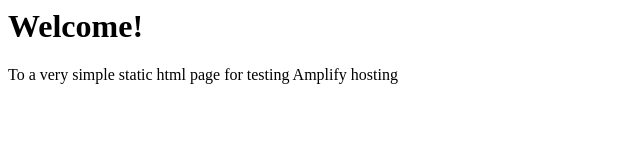
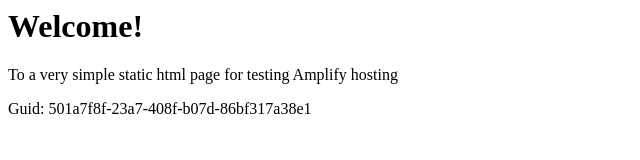
Before and after one commit to aws-aemilia-cmh/Github-PR-Commit-Integration-Test-DoNotTouch-Gith-P5X5MO5I-v1-preprod-us-east-2, a website: page src/index.html in a window 1280 px wide. Shown: the whole page, without its empty margins (0-640 px from the left). Drawn offline with Linux system fonts and the light colour scheme.

Commit message:
commit from integ tests

```diff
--- a/src/index.html
+++ b/src/index.html
@@ -1,3 +1,5 @@
+
+
 <html lang="en">
 
 <head>
@@ -10,6 +12,6 @@
 <body>
     <h1>Welcome!</h1>
     <p>To a very simple static html page for testing Amplify hosting</p>
-</body>
+    <p>Guid: 501a7f8f-23a7-408f-b07d-86bf317a38e1</p></body>
 
 </html>
```
